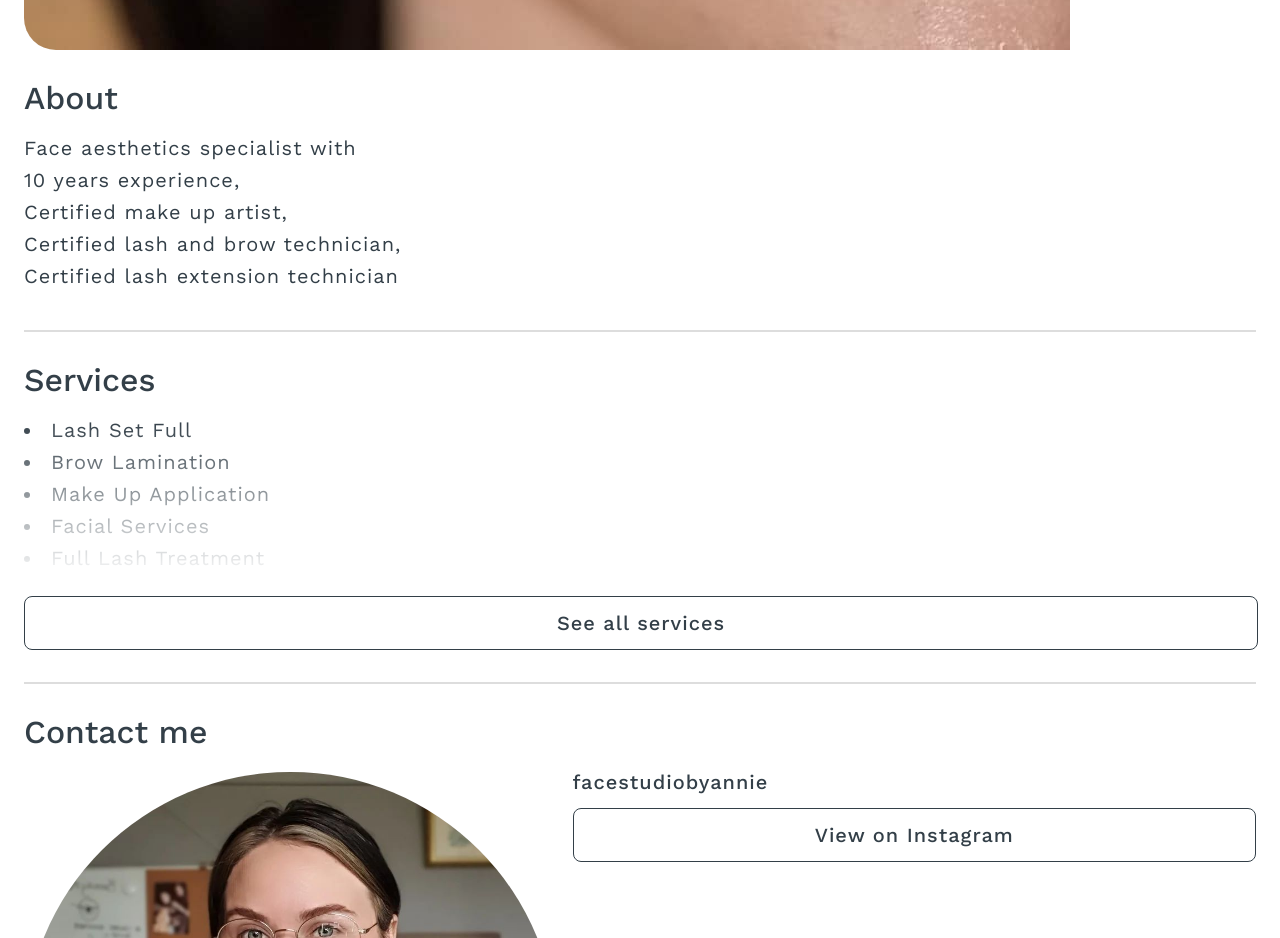
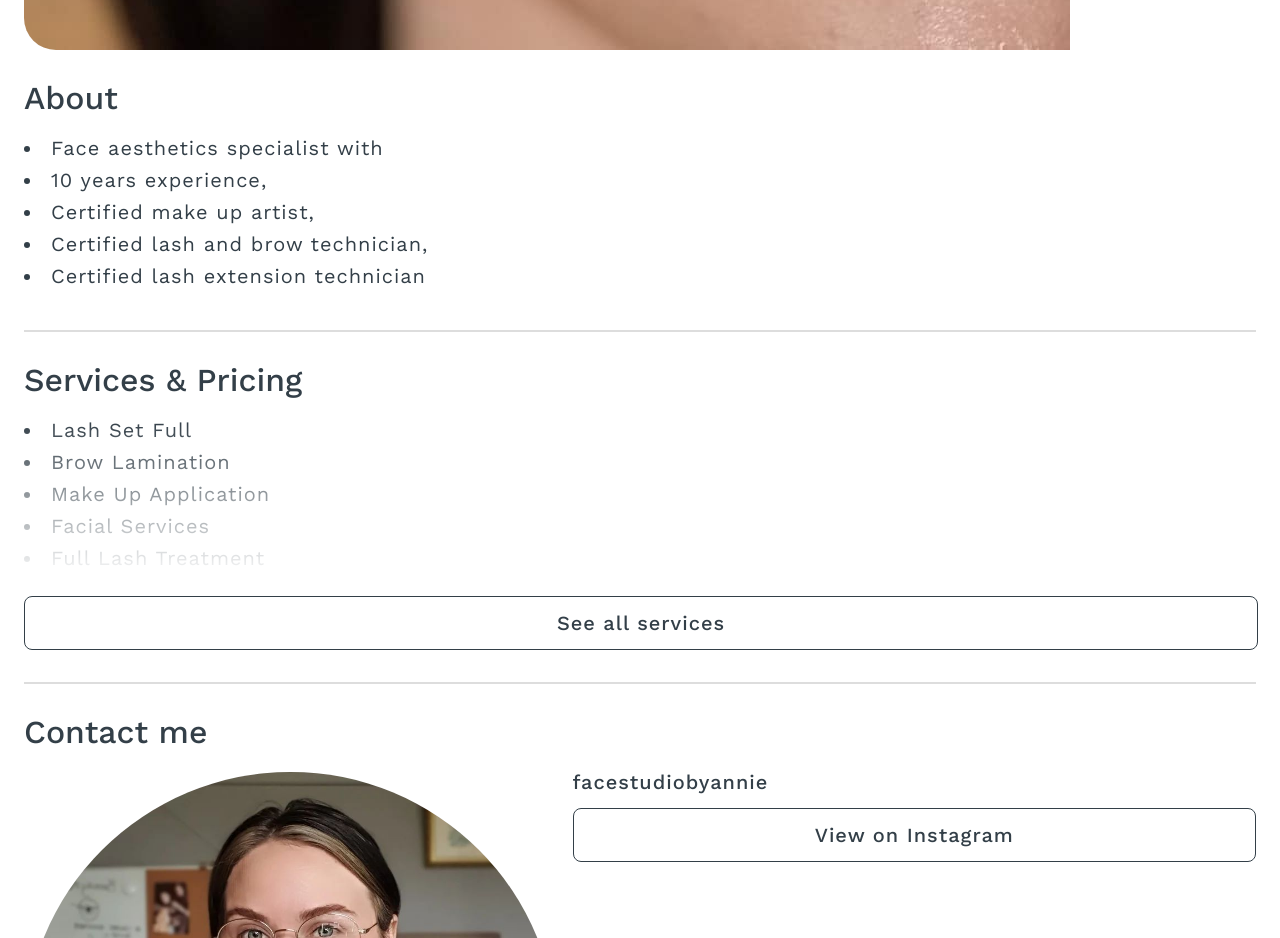
Before and after one commit to ocampco/face-studio, a Gatsby site: page / in a window 1280 px wide. Shown: the part 1540-2478 px from the top of the page. Built offline with nearby package versions, Linux system fonts and the light colour scheme; Gatsby itself is replaced by a stand-in of ours.

Commit message:
Generalise list type style

```diff
--- a/src/components/Services.js
+++ b/src/components/Services.js
@@ -22,7 +22,6 @@ const List = styled.ul`
 `;
 
 const ListItem = styled.li`
-  list-style: disc inside;
   font-size: 1.25rem;
   letter-spacing: 1px;
   font-weight: 400;
@@ -55,7 +54,7 @@ const services = [
 
 const Services = () => (
   <section>
-    <h2 id="Services">Services</h2>
+    <h2 id="Services and Pricing">Services &amp; Pricing</h2>
     <List>
       { services.map(
           service => (<ListItem key={service}>{service}</ListItem>))
--- a/src/styles/global.css
+++ b/src/styles/global.css
@@ -25,3 +25,7 @@ section {
 section:first-of-type {
   border-bottom: none;
 }
+
+li {
+  list-style: disc inside;
+}
```
